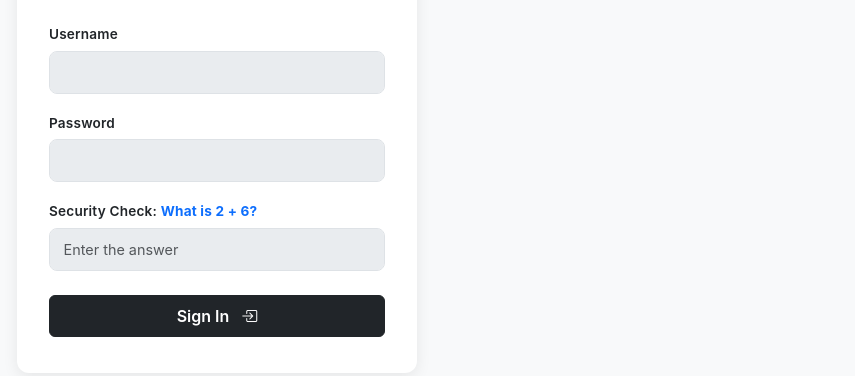
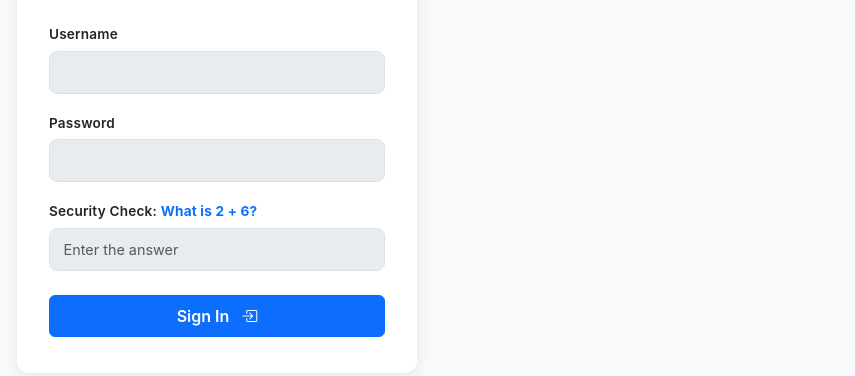
Before and after one commit to dpclient26/dprecord, a website: page login.html in a window 1280 px wide. Shown: the part 290-666 px from the top of the page, without its empty margins (423-1278 px from the left). Drawn offline with nearby package versions, Linux system fonts and the light colour scheme.

Commit message:
optimized sign in button

```diff
--- a/login.html
+++ b/login.html
@@ -53,7 +53,7 @@
                     placeholder="Enter the answer" required>
             </div>
 
-            <button type="submit" class="btn btn-dark w-100 py-2 fw-semibold" id="loginBtn">
+            <button type="submit" class="btn btn-primary w-100 py-2 fw-semibold" id="loginBtn">
                 Sign In <i class="bi bi-box-arrow-in-right ms-2"></i>
             </button>
         </form>
```
